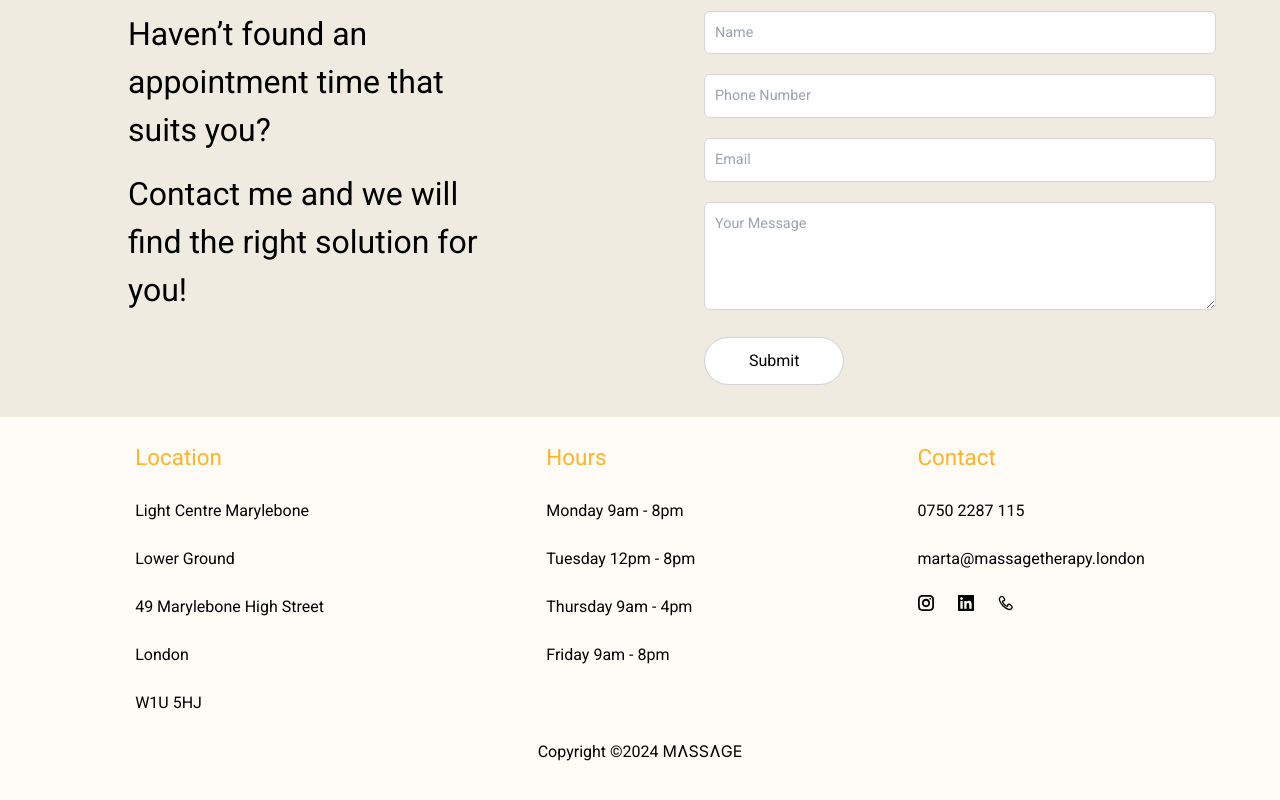
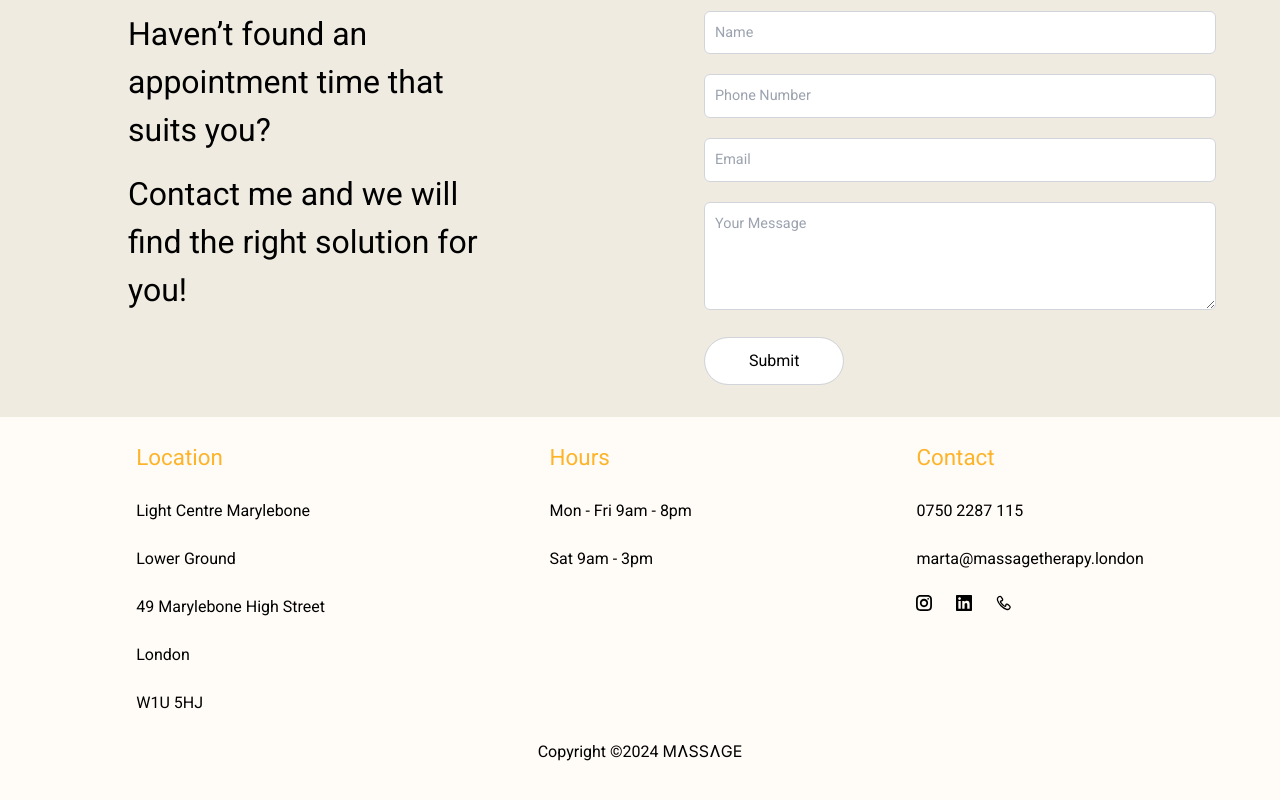
Before and after one commit to lbourke1234/massageTherapy, a Next.js app: page / in a window 1280 px wide. Shown: the part 4894-5694 px from the top of the page. Built offline with nearby package versions, Linux system fonts and the light colour scheme.

Commit message:
working hours changed in footer

```diff
--- a/src/app/pages/contactInfo/ContactInfo.jsx
+++ b/src/app/pages/contactInfo/ContactInfo.jsx
@@ -22,10 +22,8 @@ const ContactInfo = () => {
         </ul>
         <ul>
           <li className="text-customYellow pb-6 text-[1.4em] list-none">Hours</li>
-          <li className="list-none pb-4">Monday 9am - 8pm</li>
-          <li className="list-none pb-4">Tuesday 12pm - 8pm</li>
-          <li className="list-none pb-4">Thursday 9am - 4pm</li>
-          <li className="list-none pb-4">Friday 9am - 8pm</li>
+          <li className="list-none pb-4">Mon - Fri 9am - 8pm</li>
+          <li className="list-none pb-4">Sat 9am - 3pm</li>
         </ul>
         <ul>
           <li className="text-customYellow pb-6 text-[1.4em] list-none">Contact</li>
```
